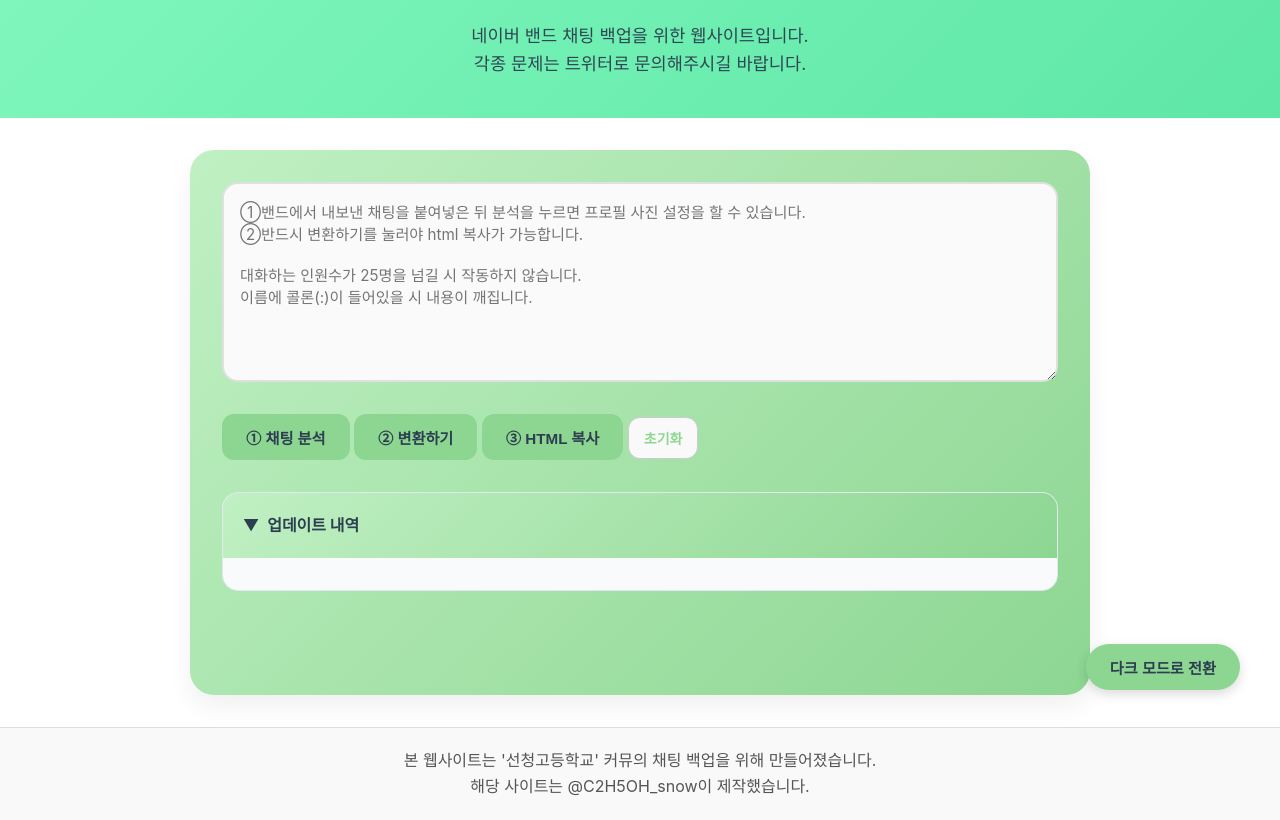
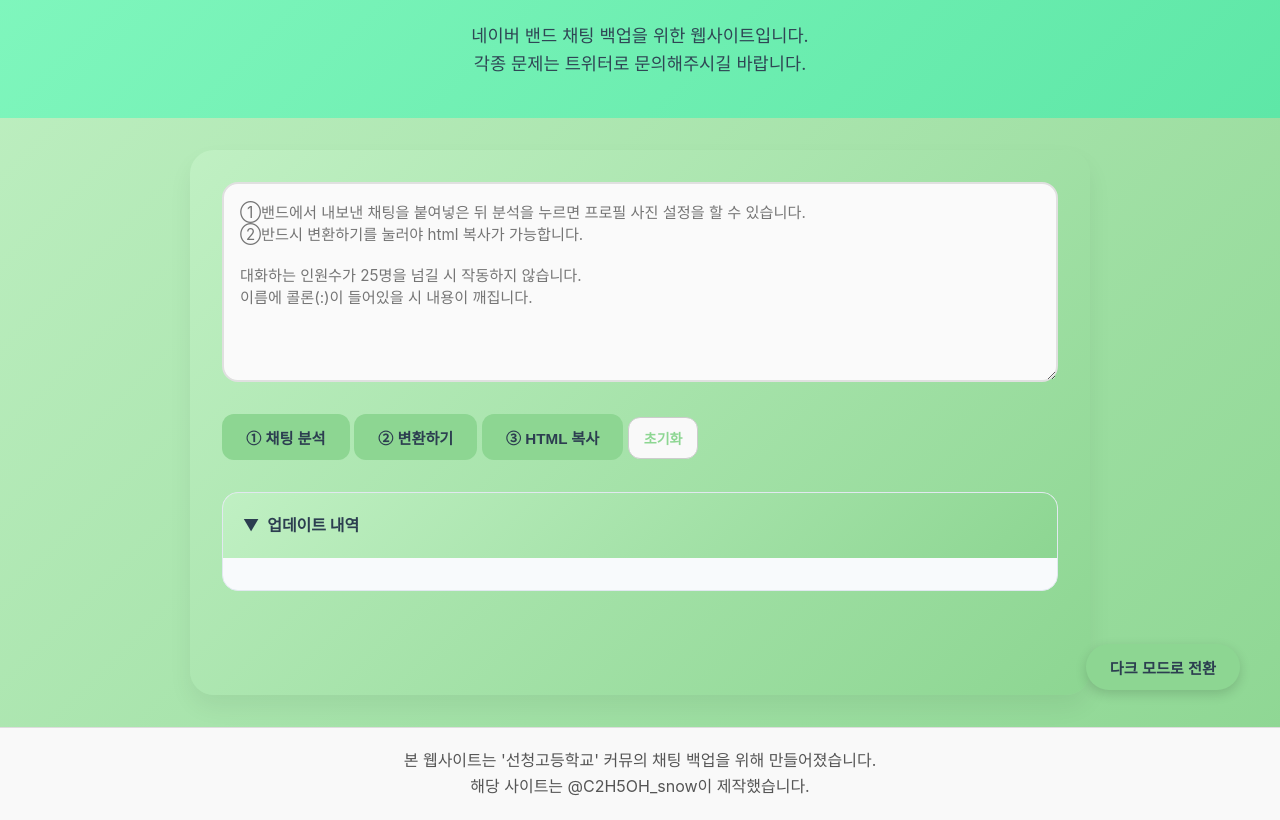
Before and after one commit to truly-say/BandBackup, a plain HTML site: page index.html in a window 1280 px wide. Shown: the part 90-910 px from the top of the page. Drawn offline with Linux system fonts and the light colour scheme.

Commit message:
Update styles.css

```diff
--- a/styles.css
+++ b/styles.css
@@ -6,7 +6,7 @@
 
 body {
     font-family: 'Pretendard', -apple-system, system-ui, sans-serif;
-    background: linear-gradient(180deg, #e8f5e9 200px, #ffffff 200px, #ffffff 100%);
+    background: linear-gradient(135deg, #c0f0c3 0%, #8dd692 100%);
     color: #2c3e50;
     line-height: 1.6;
     min-height: 100vh;
```
